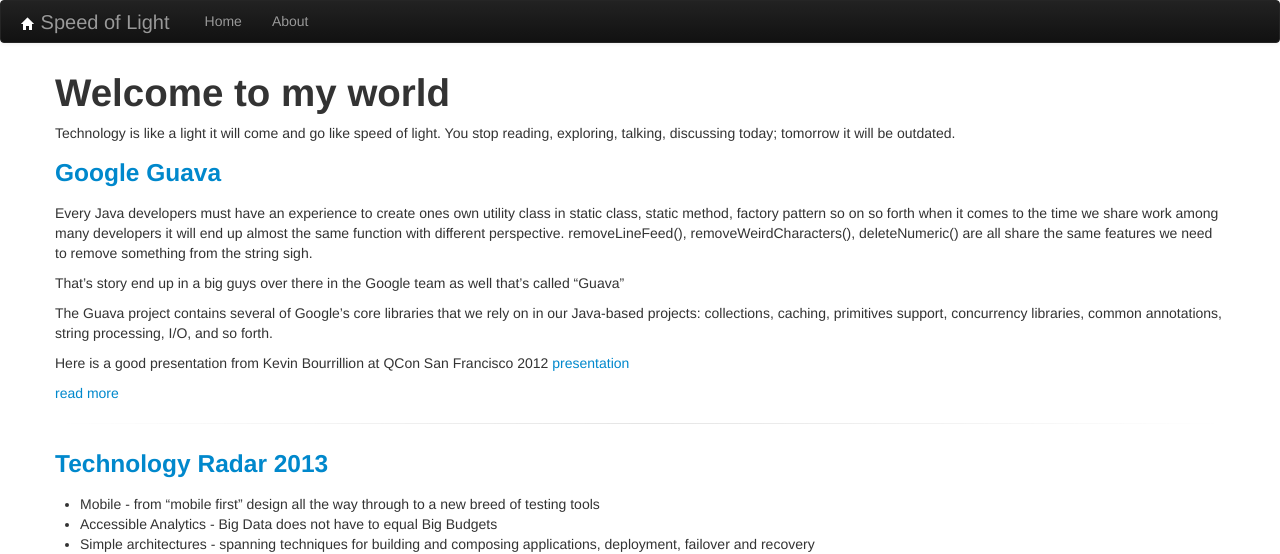
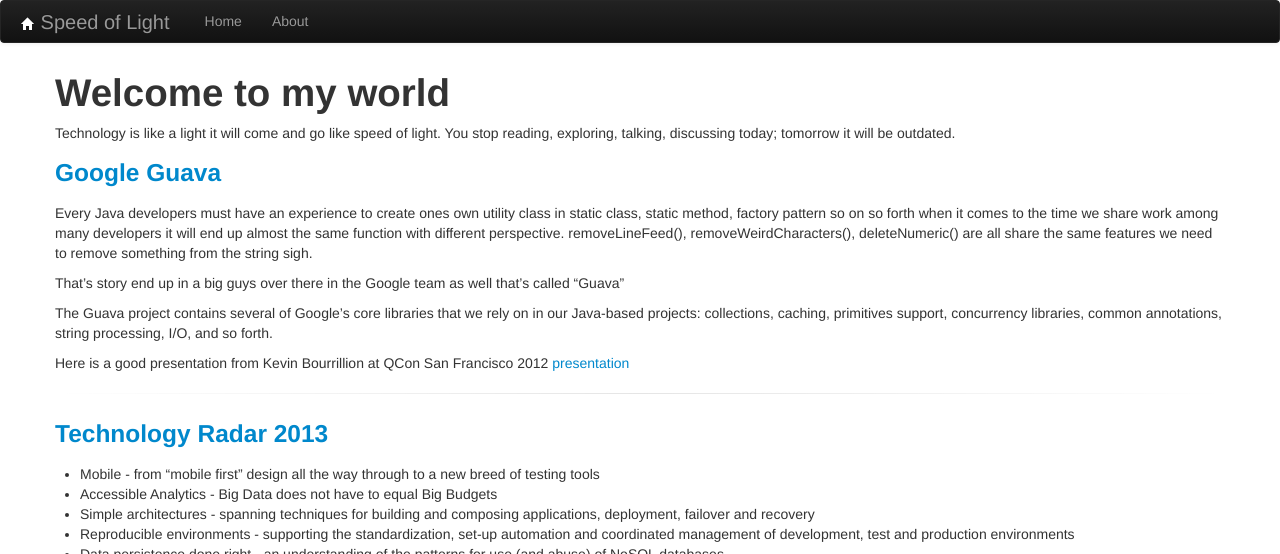
Before and after one commit to anonymint/anonymint.github.com, a Jekyll site: the page built from index.md, in a window 1280 px wide and 1400 px high, cut to the strip 0-554 px from the top of the window. Built offline with Jekyll 4.4.1, drawn with Linux system fonts in a browser that asks for light colours; a style sheet for code colours, icons or effects is not loaded.

Commit message:
Update post loop on frontage to check if more than 250 words just show some text with read more link

```diff
--- a/index.md
+++ b/index.md
@@ -12,8 +12,13 @@
 	{% if {{post.category <> 'example'}} %}
 		<h3><a href="{{post.url}}">{{post.title}}</a></h3>
 		<p>
-			{{ post.content  | truncatewords: 500 }}
-			<a href="{{ post.url }}">read more</a>
+			{% assign total_words = post.content | number_of_words %}
+			{% if total_words >= 250 %}
+			    {{ post.content | strip_html |truncatewords: 25 }}
+    			<a href="{{ post.url }}">read more</a>
+			{% else if %}
+				{{post.content}}
+			{% endif %}
 		</p>
 
 		<hr class="soften">
```
